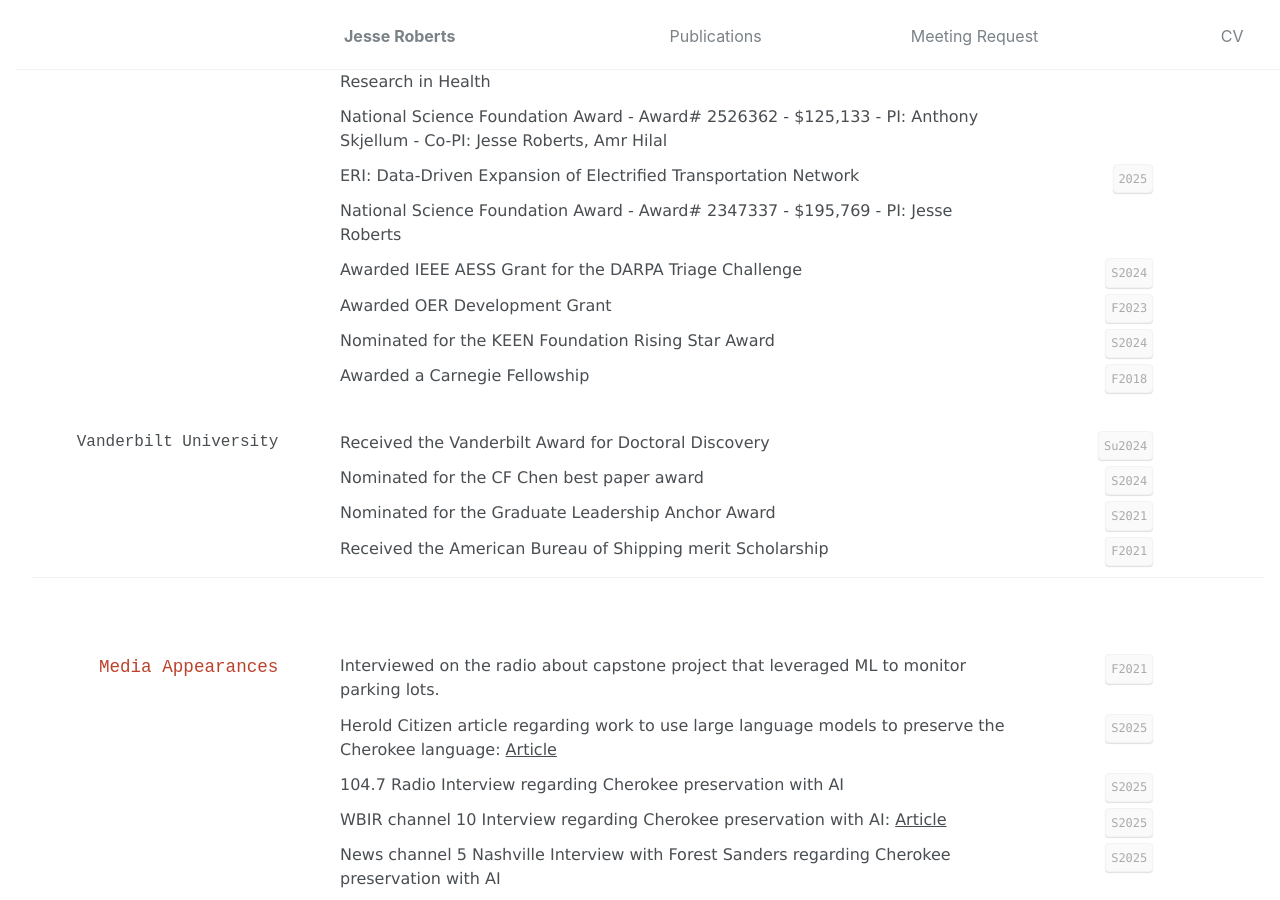
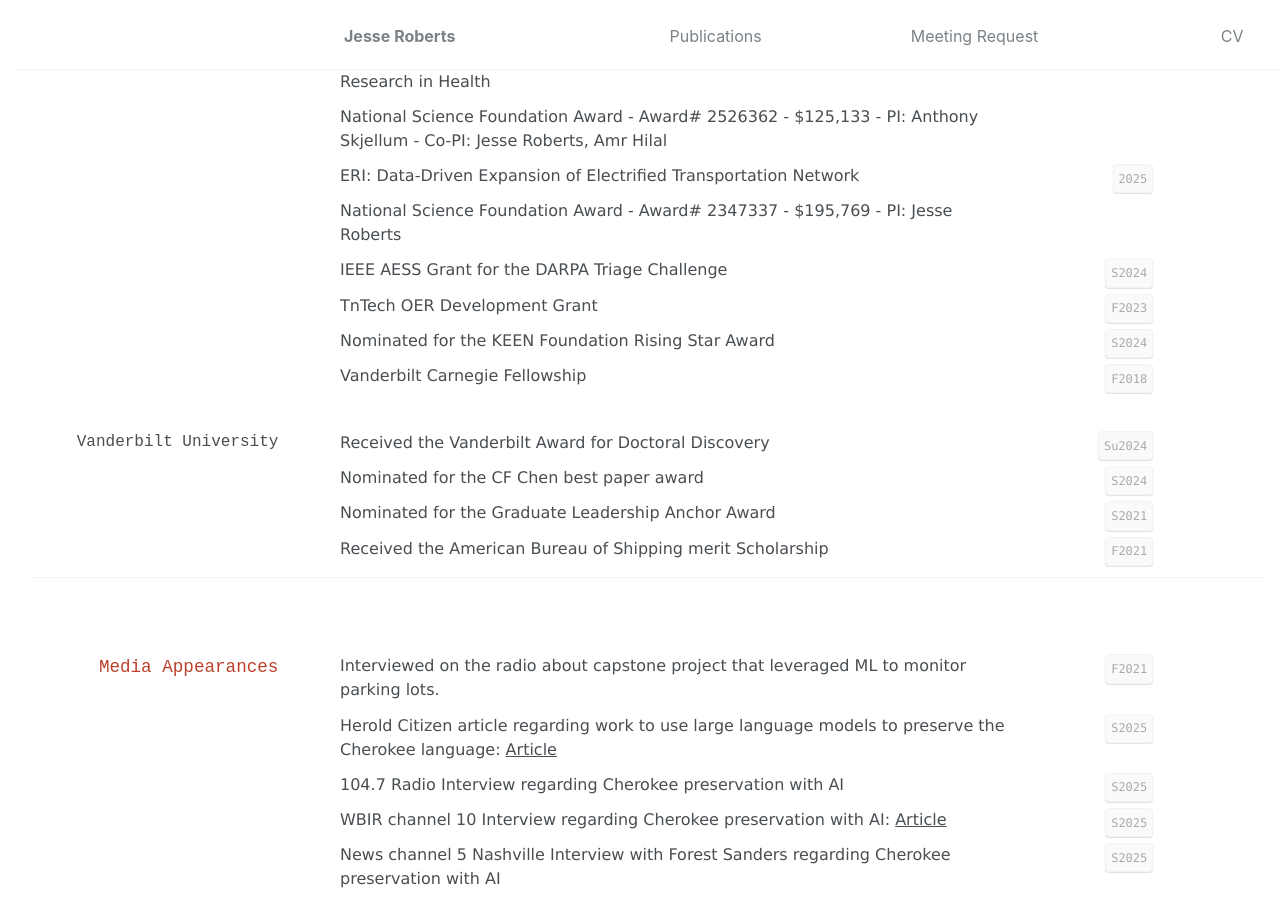
Before and after one commit to JesseTNRoberts/JesseTNRoberts.github.io, a Jekyll site: the page built from _pages/cv.md, in a window 1280 px wide and 900 px high, scrolled down 2228 px. Built offline with Jekyll 4.4.1, drawn with Linux system fonts in a browser that asks for light colours.

Commit message:
grants and courses

```diff
--- a/_pages/cv.md
+++ b/_pages/cv.md
@@ -134,16 +134,16 @@ National Science Foundation Award - Award# 2347337 - $195,769 - PI: Jesse Robert
 
 
 `S2024`
-Awarded IEEE AESS Grant for the DARPA Triage Challenge
+IEEE AESS Grant for the DARPA Triage Challenge
 
 `F2023`
-Awarded OER Development Grant
+TnTech OER Development Grant
 
 `S2024`
 Nominated for the KEEN Foundation Rising Star Award
 
 `F2018`
-Awarded a Carnegie Fellowship
+Vanderbilt Carnegie Fellowship
 
 
 
```
Also changed, not shown: 1 other file.
